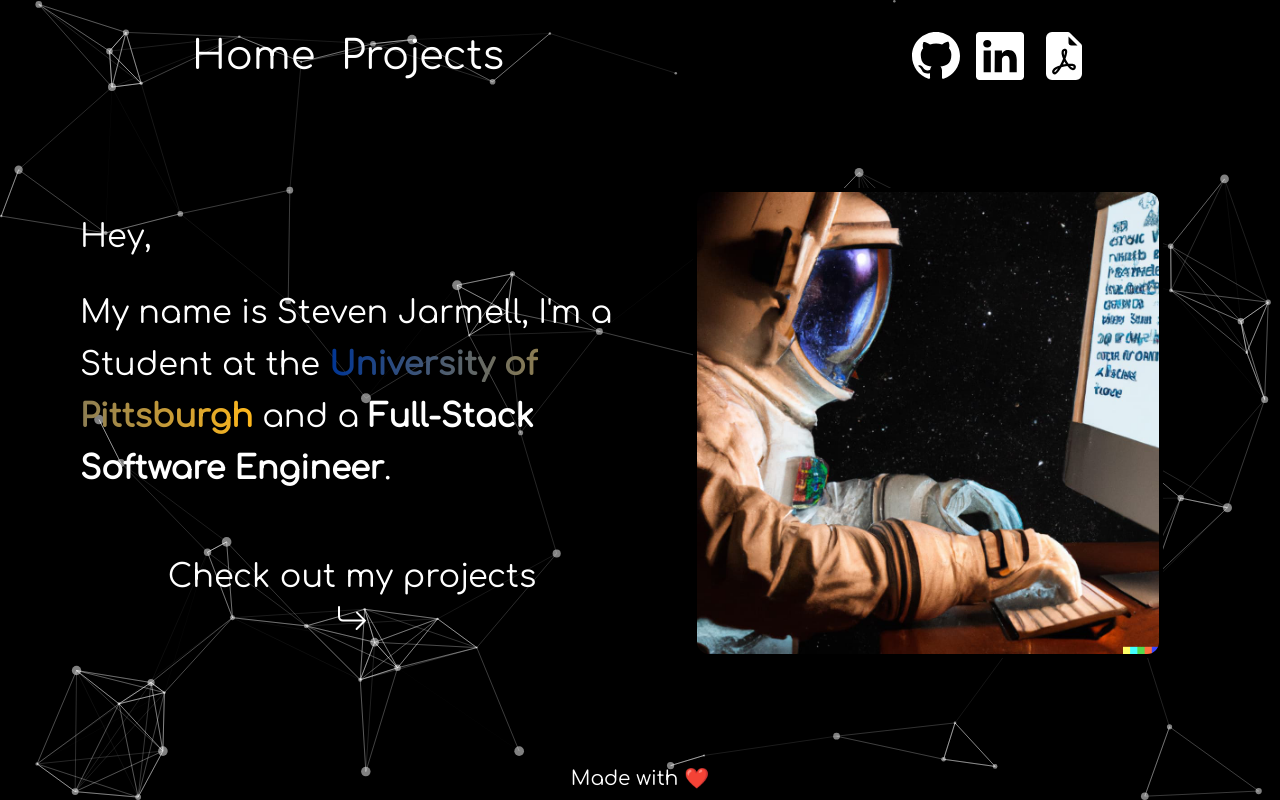
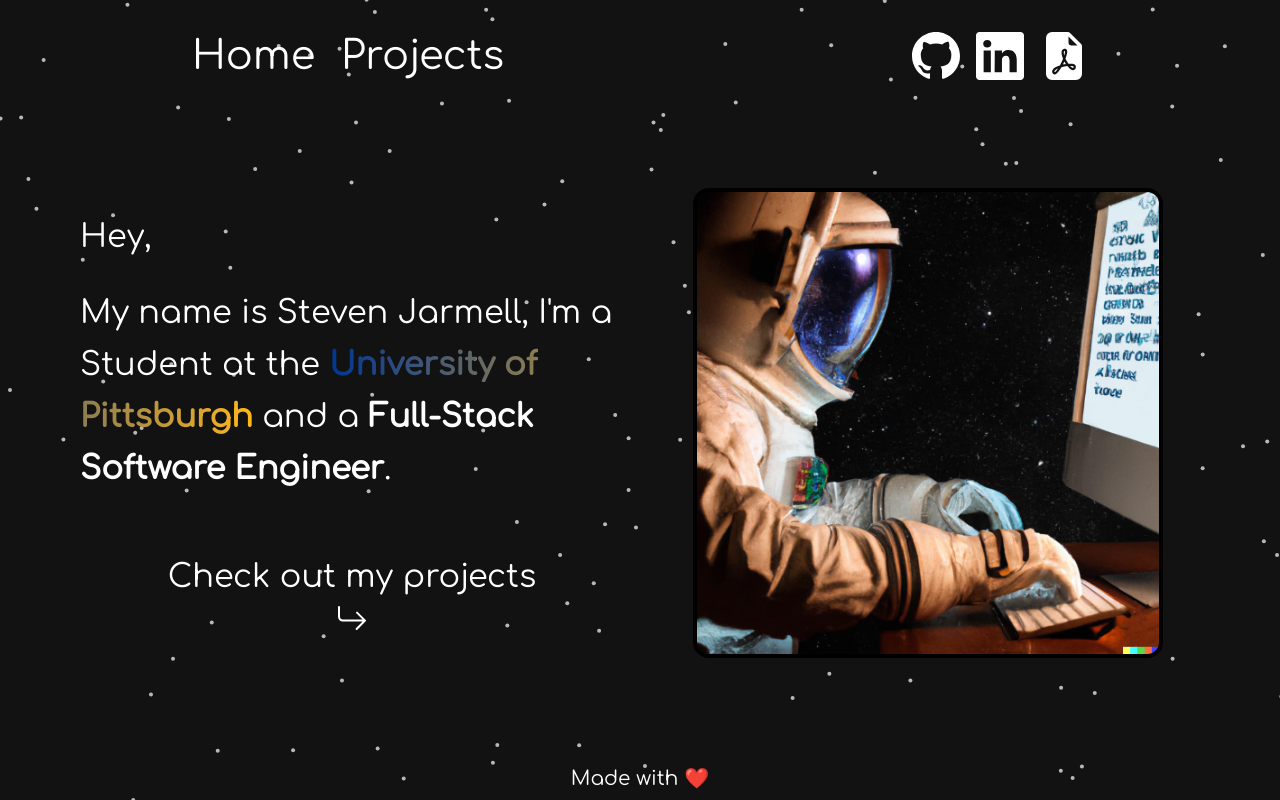
Before and after one commit to Steven-Jarmell/Steven-Jarmell.github.io, a React (Vite) app: page / in a window 1280 px wide. Built offline with nearby package versions, Linux system fonts and the light colour scheme.

Commit message:
Change particle animation

```diff
--- a/src/Components/ParticlesComponent.tsx
+++ b/src/Components/ParticlesComponent.tsx
@@ -13,73 +13,29 @@ const ParticlesComponent = () => {
             id="tsparticles"
             init={particlesInit}
             options={{
-                background: {
-                    color: {
-                        value: "#000000",
-                    },
-                },
-                fpsLimit: 120,
-                interactivity: {
-                    events: {
-                        onClick: {
-                            enable: true,
-                            mode: "push",
-                        },
-                        onHover: {
-                            enable: true,
-                            mode: "repulse",
-                        },
-                        resize: true,
-                    },
-                    modes: {
-                        push: {
-                            quantity: 4,
-                        },
-                        repulse: {
-                            distance: 200,
-                            duration: 0.4,
-                        },
-                    },
-                },
                 particles: {
-                    color: {
-                        value: "#ffffff",
-                    },
-                    links: {
-                        color: "#ffffff",
-                        distance: 150,
-                        enable: true,
-                        opacity: 0.5,
-                        width: 1,
-                    },
-                    move: {
-                        direction: "none",
-                        enable: true,
-                        outModes: {
-                            default: "bounce",
-                        },
-                        random: false,
-                        speed: 6,
-                        straight: false,
-                    },
                     number: {
-                        density: {
-                            enable: true,
-                            area: 800,
-                        },
-                        value: 80,
-                    },
-                    opacity: {
-                        value: 0.5,
+                        value: 150,
                     },
                     shape: {
                         type: "circle",
                     },
+                    opacity: {
+                        value: .7,
+                    },
                     size: {
-                        value: { min: 1, max: 5 },
+                        value: 2,
+                    },
+                    move: {
+                        angle: {
+                            value: 10,
+                            offset: 0,
+                        },
+                        enable: true,
+                        speed: 2,
+                        direction: "random",
                     },
                 },
-                detectRetina: true,
             }}
         />
     );
```
